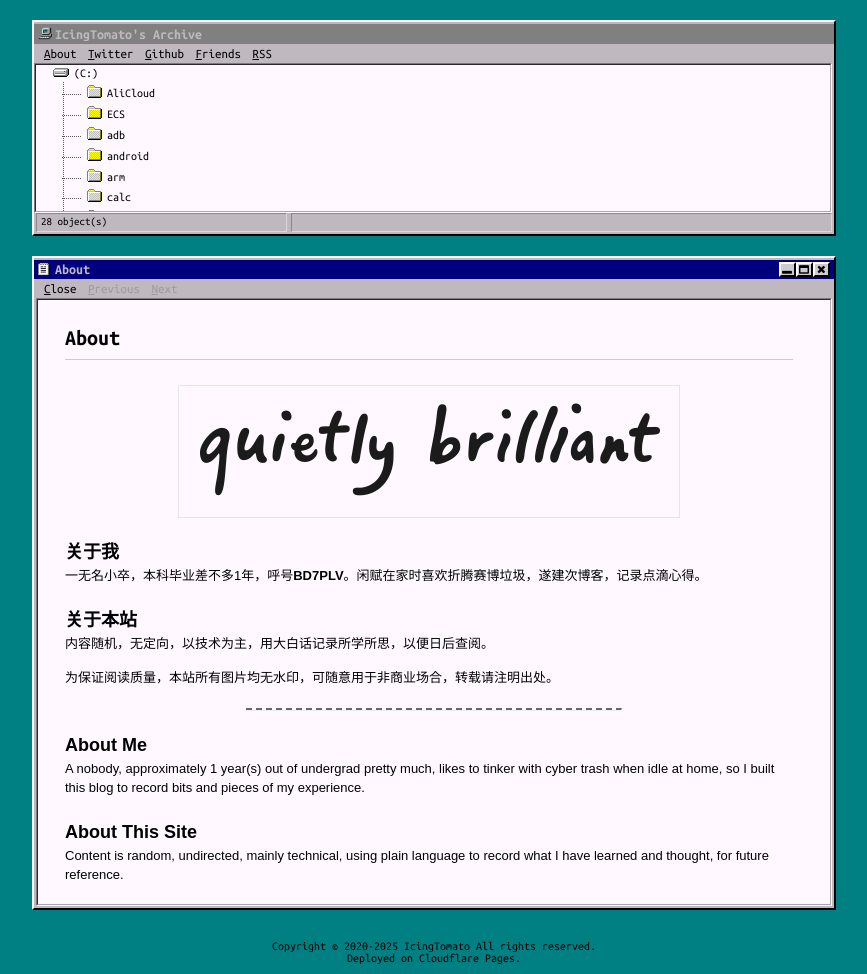
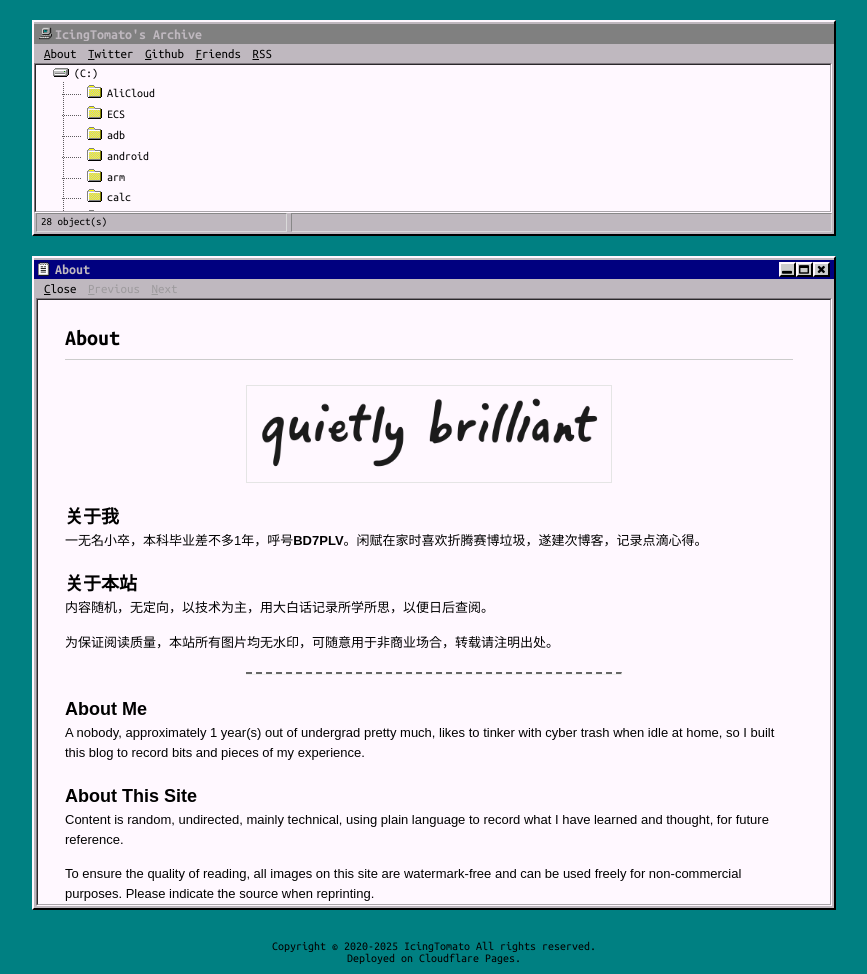
Before and after one commit to IcingTomato/Windows-95-Jekyll-Theme, a Jekyll site: the page built from about/index.md, in a window 1280 px wide. Shown: the whole page, without its empty margins (206-1073 px from the left). Built offline with Jekyll 4.4.1, drawn with Linux system fonts in a browser that asks for light colours; a style sheet for code colours, icons or effects is not loaded.

Commit message:
Change: Changed about/index.md

```diff
--- a/about/index.md
+++ b/about/index.md
@@ -8,7 +8,7 @@ title: About
 {% assign shit_years = shit_days | divided_by: 365.0 | round %}
 
 <div style="text-align: center;">
-  <img src="http://icing.fun/img/about/about.png" alt="quietly brilliant" />
+  <img src="http://icing.fun/img/about/about.png" alt="quietly brilliant" style="width: 50%;" />
 </div>
 
 ## 关于我
```
